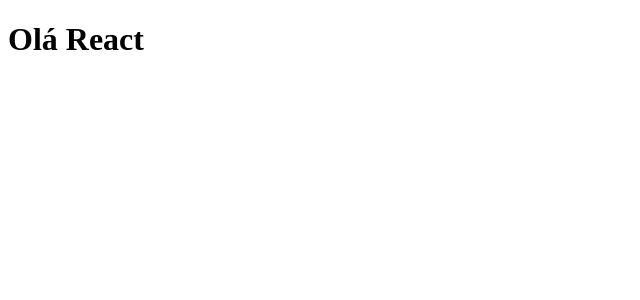
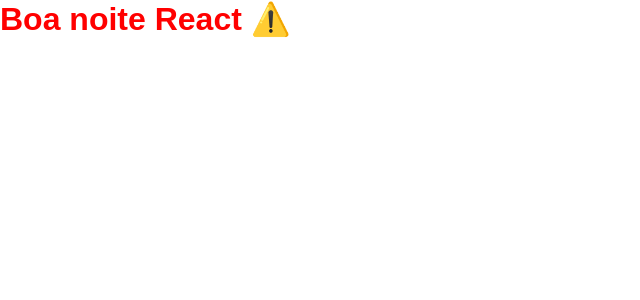
Before and after one commit to gabihoffmann/ignite-react-chapter-1, a React app: page / in a window 1280 px wide. Shown: the top 300 px of the page, without its empty margins (0-640 px from the left). Built offline with nearby package versions, Linux system fonts and the light colour scheme.

Commit message:
testing the css loader

```diff
--- a/src/App.jsx
+++ b/src/App.jsx
@@ -1,3 +1,5 @@
+import './styles/global.css';
+
 export function App(){
-  return <h1>Olá React</h1>
+  return <h1>Boa noite React ⚠️</h1>
 }
--- /dev/null
+++ b/src/styles/global.css
@@ -0,0 +1,10 @@
+* {
+  margin: 0;
+  padding: 0;
+  box-sizing: border-box;
+}
+
+body {
+  font-family: Arial, Helvetica, sans-serif;
+  color: red;
+}
```
